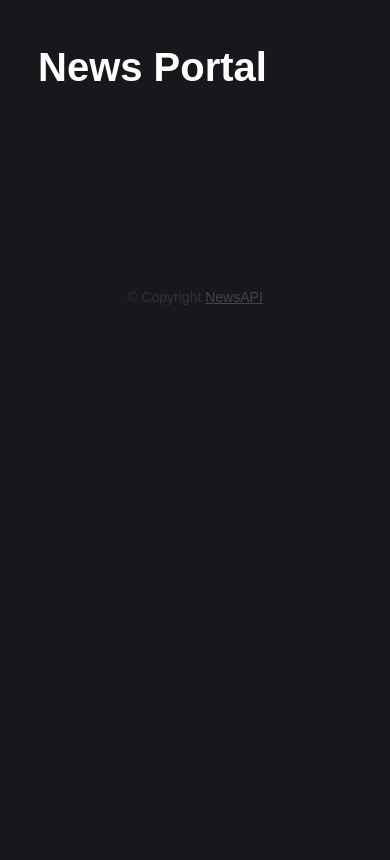
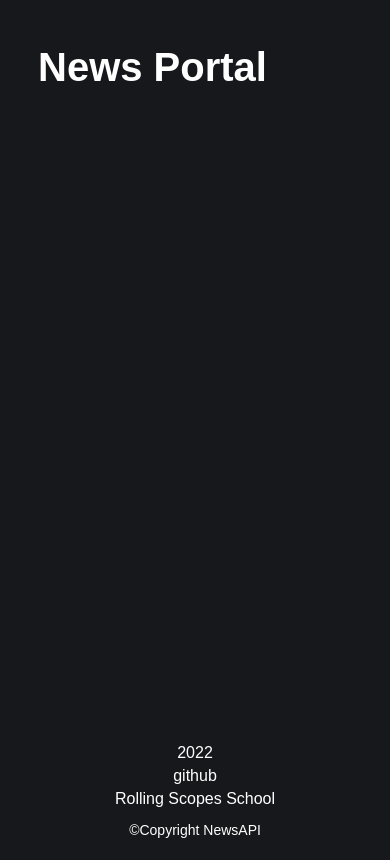
Before and after one commit to Krvknv/fromRs, a website built with webpack: page migration-newip-to-ts/src/index.html in a window 390 px wide. Built offline with nearby package versions, Linux system fonts and the light colour scheme; no server answers.

Commit message:
feat:change html and styles

```diff
--- a/migration-newip-to-ts/src/components/view/sources/sources.css
+++ b/migration-newip-to-ts/src/components/view/sources/sources.css
@@ -1,11 +1,14 @@
 .sources {
     display: flex;
     flex-wrap: nowrap;
-    width: 100%;
-    height: 120px;
+    /* width: 30%; */
+    height: 60vh;
+    /* height: 100%; */
     overflow: auto;
     align-items: center;
     font: 300 1em 'Fira Sans', sans-serif;
+    flex-direction: column;
+    margin-right: 20px;
 }
 
 .source__item {
@@ -32,3 +35,10 @@
     font-weight: 400;
     white-space: nowrap;
 }
+
+@media (max-width: 1024px) {
+    .sources {
+        height: 300px;
+        margin: 0 auto;
+    }
+}
--- a/migration-newip-to-ts/src/global.css
+++ b/migration-newip-to-ts/src/global.css
@@ -2,6 +2,10 @@ body {
     color: #fff;
     background: #17181c;
     font-family: sans-serif;
+    height: 100vh;
+    display: flex;
+    flex-direction: column;
+    justify-content: space-between;
 }
 
 header {
@@ -12,24 +16,70 @@ header h1 {
     font-size: 40px;
     font-weight: 800;
 }
-
+main {
+    display: flex;
+}
 footer {
+    padding: 0 20px;
     height: 100px;
     display: flex;
     align-items: center;
     justify-content: center;
+    /* position: absolute;
+    left: 0;
+    bottom: 0;
+    right: 0; */
 }
 footer .copyright {
     font-size: 14px;
-    color: #333;
+    color: #fff;
     text-align: center;
 }
 footer .copyright a {
-    color: #444;
+    color: #fff;
 }
 footer .copyright a:hover {
-    color: #555;
+    color: #fff;
 }
 footer .copyright:before {
     content: '©';
 }
+
+.footer__wrapper {
+    width: 100%;
+    display: flex;
+    height: 100px;
+    align-items: center;
+    justify-content: space-between;
+}
+a {
+    text-decoration: none;
+    color: #fff;
+}
+.data {
+    width: 182px;
+    display: flex;
+    justify-content: space-between;
+}
+
+@media (max-width: 1024px) {
+    main {
+        flex-direction: column;
+    }
+}
+@media (max-width: 576px) {
+    main {
+        flex-direction: column;
+    }
+    .data {
+        flex-direction: column;
+        justify-content: center;
+        align-items: center;
+        gap: 5px;
+        margin-bottom: 5px;
+    }
+    .footer__wrapper {
+        flex-direction: column;
+        justify-content: end;
+    }
+}
--- a/migration-newip-to-ts/src/index.html
+++ b/migration-newip-to-ts/src/index.html
@@ -15,9 +15,16 @@
             <div class="news"></div>
         </main>
         <footer>
-            <p class="copyright">
-                Copyright <a href="https://newsapi.org">NewsAPI</a>
-            </p>
+            <div class="footer__wrapper">
+                <div class="data">
+                    <span>2022</span>
+                    <a target="_blank" href="https://github.com/Krvknv">github</a>
+                </div>
+                <div class="school">
+                    <a target="_blank" href="https://rs.school/js-stage0/">Rolling Scopes School</a>
+                </div>
+                <p class="copyright">Copyright <a href="https://newsapi.org">NewsAPI</a></p>
+            </div>
         </footer>
 
         <template id="sourceItemTemp">
```
